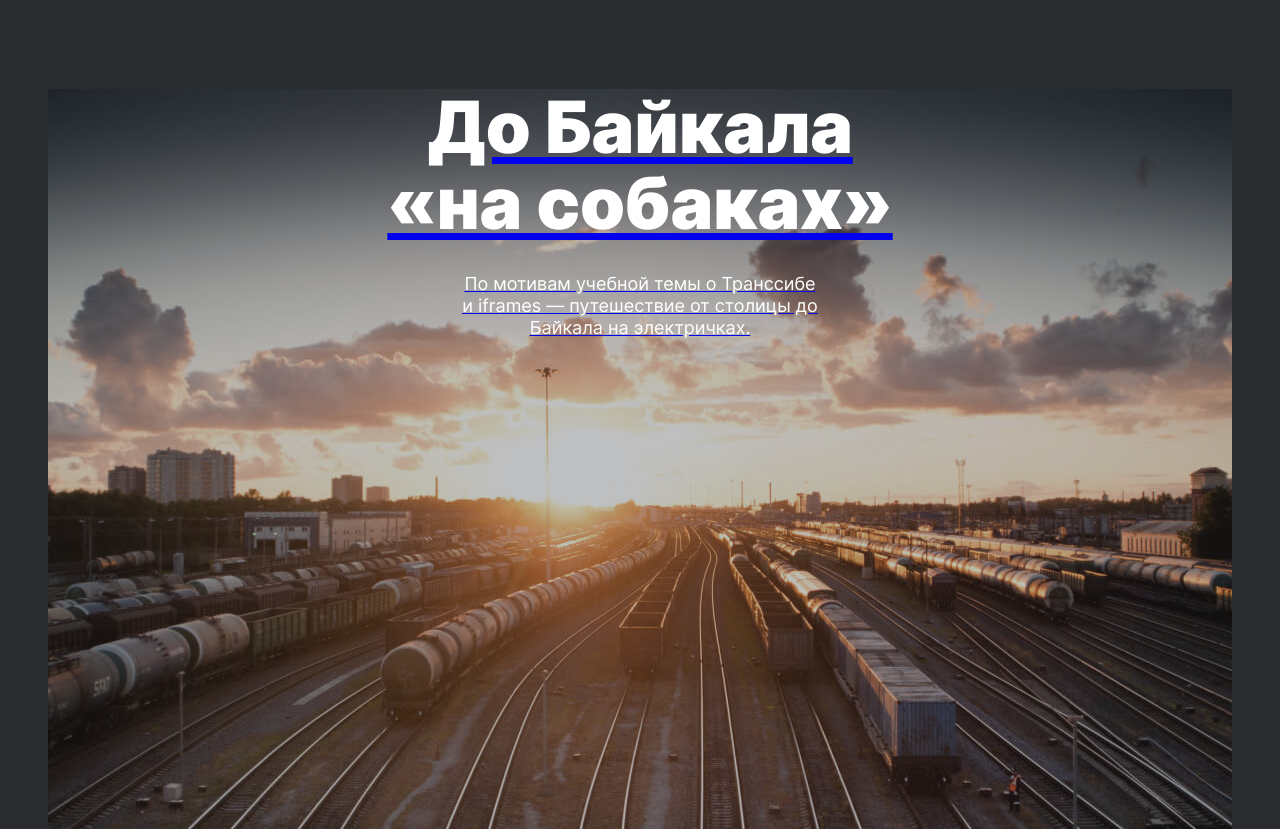
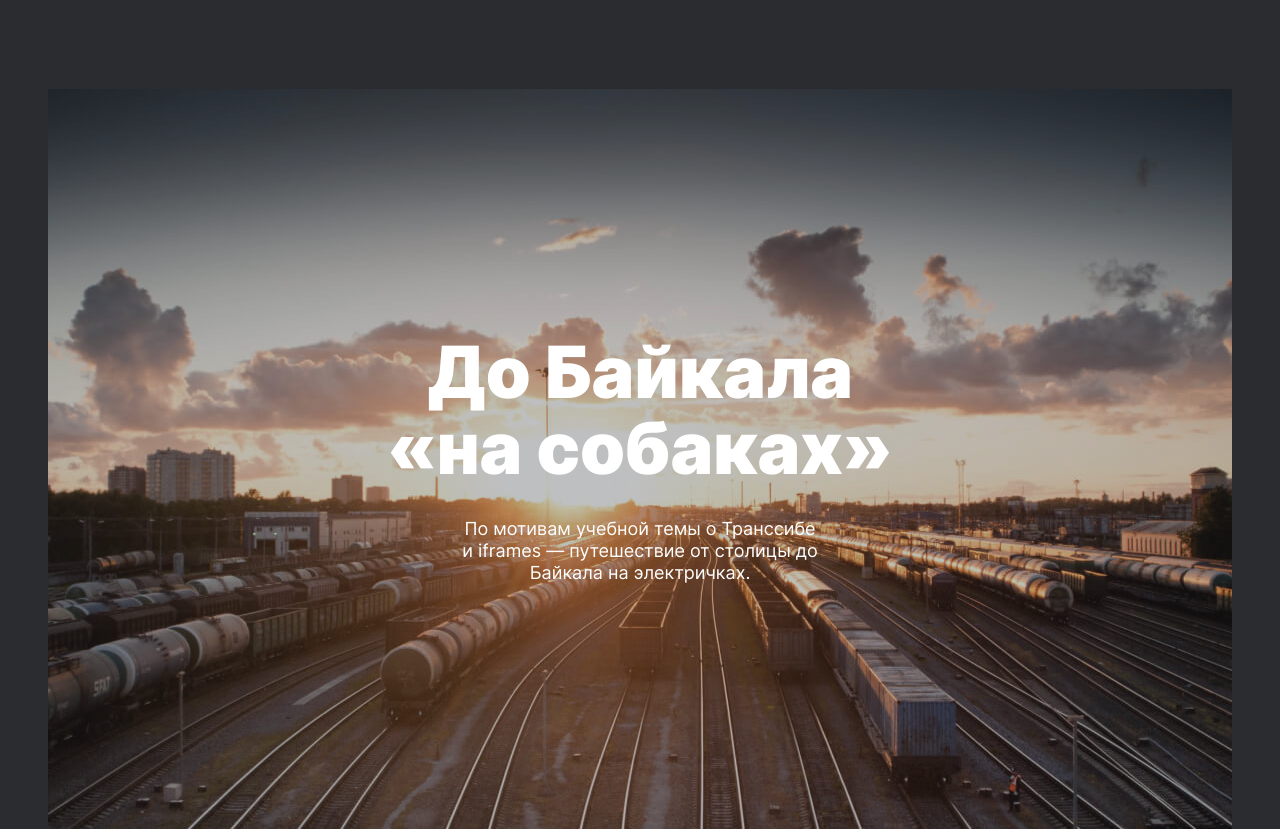
Before and after one commit to Pechenjka/russian-travel, a plain HTML site: page index.html in a window 1280 px wide. Shown: the part 5914-6743 px from the top of the page. Drawn offline with Linux system fonts and the light colour scheme.

Commit message:
2 commit

```diff
--- a/blocks/cover/__background/cover__background.css
+++ b/blocks/cover/__background/cover__background.css
@@ -1,9 +1,9 @@
 .cover__background {
-
-    display: inline-block;
+    position: relative;
+    display: block;
     max-width: 100%;
-    background-image: url("../../../../images/__background.jpg");
-    background-size: 1184px 740px;
+    background-image: url("../../../images/__background.jpg");
+    background-size: contain;
     background-repeat: no-repeat;
     padding-bottom: 62.5%;
     display: flex;
--- a/blocks/cover/__link/cover__link.css
+++ /dev/null
@@ -1,44 +0,0 @@
-.cover__background {
-  position: relative;
-  display: block;
-  width: 100%;
-  height: 100%;
-  background-image: url("../../../../images/__background.jpg");
-  padding-top: 62.5%;
-  background-repeat: no-repeat;
-  background-size: contain;
-  background-position: 0 0;
-  z-index: 10;
-}
-.cover__link::before {
-  content: "";
-  display: block;
-  position: absolute;
-  top: 0;
-  left: 0;
-  right: 0;
-  bottom: 0;
-  background-color: rgba(42, 44, 47, 0.3);
-  z-index: 2;
-}
-.cover__link::after {
-  content: "";
-  display: block;
-  position: absolute;
-  top: 0;
-  left: 0;
-  right: 0;
-  bottom: 0;
-  transition: 1s linear 0s;
-  z-index: 2;
-}
-.cover__link:hover::after {
-  content: "";
-  display: block;
-  position: absolute;
-  top: 0;
-  left: 0;
-  right: 0;
-  bottom: 0;
-  background-color: rgba(42, 44, 47, 0.8);
-}
--- /dev/null
+++ b/blocks/cover/__overlay/cover__overlay.css
@@ -0,0 +1,13 @@
+.cover__overlay {
+    position: absolute;
+    width: 100%;
+    height: 100%;
+    top: 0;
+    left: 0;
+    right: 0;
+    bottom: 0;
+    display: flex;
+    flex-direction: column;
+    justify-content: center;
+    align-items: center;
+}
--- a/blocks/cover/__subtitle/cover__subtitle.css
+++ b/blocks/cover/__subtitle/cover__subtitle.css
@@ -1,5 +1,4 @@
 .cover__subtitle {
-
     max-width: 360px;
     font-size: 18px;
     line-height: 22px;
@@ -7,7 +6,7 @@
     font-weight: normal;
     color: #FFFFFF;
     margin: 32px 0 0;
-    z-index: 6;
+    z-index: 100;
 }
 @media screen and (max-width: 767px) {
     .cover__subtitle {
--- a/index.html
+++ b/index.html
@@ -41,8 +41,10 @@
                     интересные места, достойные вашего отпуска.</p>
                 <ul class="intro__list">
                     <li class="intro__list-item"><span class="intro__span">Часовых поясов</span> 11</li>
-                    <li class="intro__list-item"><span class="intro__span">Объектов природного наследия ЮНЕСКО</span> 12</li>
-                    <li class="intro__list-item"><span class="intro__span">Объектов природного наследия ЮНЕСКО</span> 16</li>
+                    <li class="intro__list-item"><span class="intro__span">Объектов природного наследия ЮНЕСКО</span> 12
+                    </li>
+                    <li class="intro__list-item"><span class="intro__span">Объектов природного наследия ЮНЕСКО</span> 16
+                    </li>
                     <li class="intro__list-item"><span class="intro__span">Природных заповедников</span> 105</li>
                     <li class="intro__list-item"><span class="intro__span">Аэропортов</span> 241</li>
                 </ul>
@@ -174,13 +176,13 @@
             </section>
             <section class="cover">
                 <a href="https://stampsy.com/na-elektrichkakh-do-baikala" target="_blank" class="cover__background">
-                        <!-- <div class="cover__text"> -->
-                            <h2 class="cover__title">До Байкала «на собаках»</h2>
-                            <p class="cover__subtitle">По мотивам учебной темы о Транссибе и iframes — путешествие
-                                от
-                                столицы до
-                                Байкала на электричках.</p>
-                        <!-- </div>                    -->
+                    <div class="cover__overlay">
+                        <h2 class="cover__title">До Байкала «на собаках»</h2>
+                        <p class="cover__subtitle">По мотивам учебной темы о Транссибе и iframes — путешествие
+                        от
+                        столицы до
+                        Байкала на электричках.</p>
+                    </div>
                 </a>
             </section>
         </main>
--- a/pages/index.css
+++ b/pages/index.css
@@ -46,8 +46,8 @@
 @import url(../blocks/cover/cover.css);
 @import url(../blocks/cover/__title/cover__title.css);
 @import url(../blocks/cover/__subtitle/cover__subtitle.css);
-/* @import url(../blocks/cover/__text/cover__text.css); */
-/* @import url(../blocks/cover/__overlay/cover__overlay.css); */
+
+@import url(../blocks/cover/__overlay/cover__overlay.css);
 @import url(../blocks/cover/__background/cover__background.css);
 /* footer */
 @import url(../blocks/footer/footer.css);
```
Also changed, not shown: blocks/cover/__text/cover__text.css (deleted, +0 -29 lines), blocks/cover/__title/cover__title.css (line endings or trailing spaces), 1 other file.
